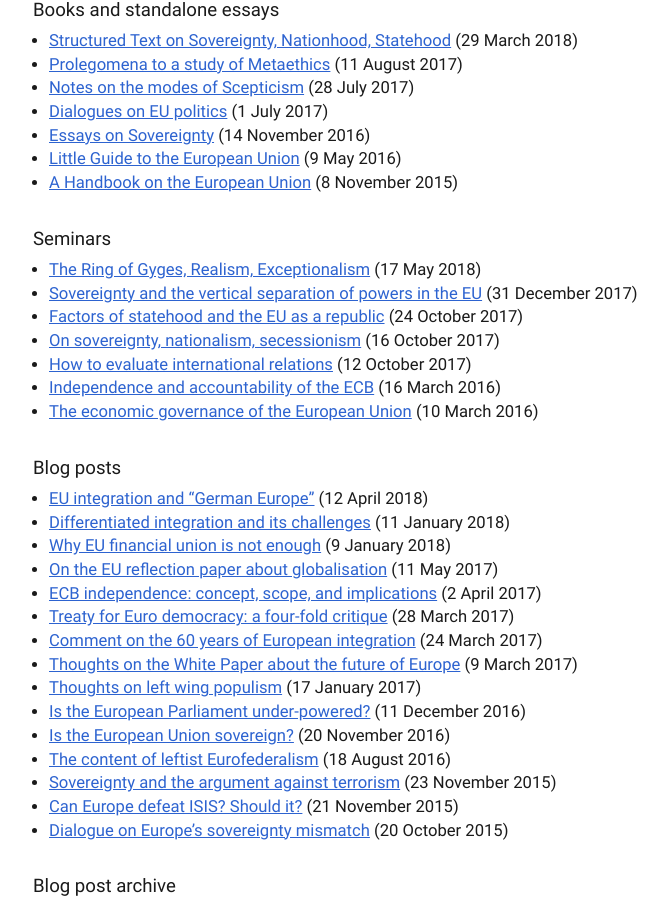
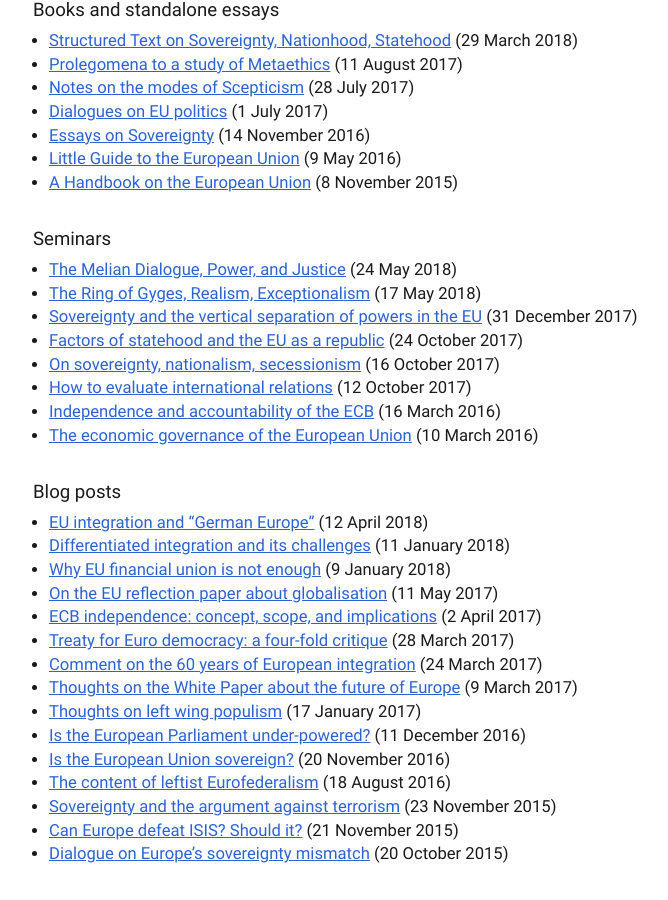
Before and after one commit to protesilaos/protesilaos.github.io, a Jekyll site: the page built from _pages/author.md, in a window 1280 px wide and 900 px high, scrolled down 1080 px. Shown: the whole window, without its empty margins (303-971 px from the left). Built offline with Jekyll 4.4.1, drawn with Linux system fonts in a browser that asks for light colours.

Commit message:
Add latest seminar to the list

```diff
--- a/_pages/author.md
+++ b/_pages/author.md
@@ -44,6 +44,7 @@
 
 ### Seminars
 
+- [The Melian Dialogue, Power, and Justice](/seminars/melian-dialogue-realism/) (24 May 2018)
 - [The Ring of Gyges, Realism, Exceptionalism](/seminars/ring-gyges-realism-exceptionalism/) (17 May 2018)
 - [Sovereignty and the vertical separation of powers in the EU](/seminars/sovereignty-eu-federation/) (31 December 2017)
 - [Factors of statehood and the EU as a republic](/seminars/statehood-factors-eu-republic/) (24 October 2017)
```
